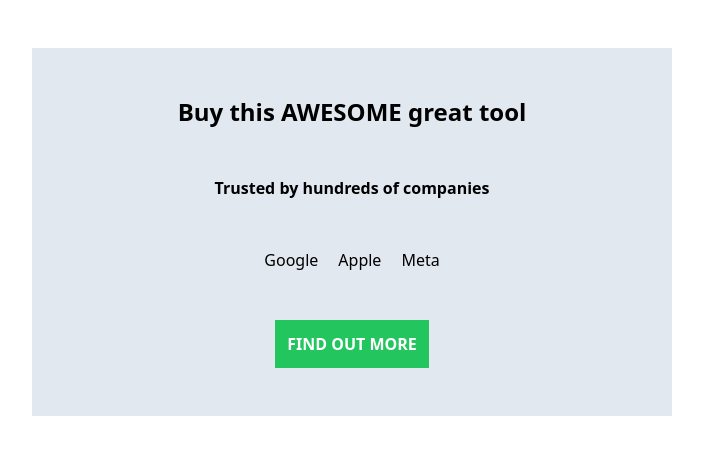
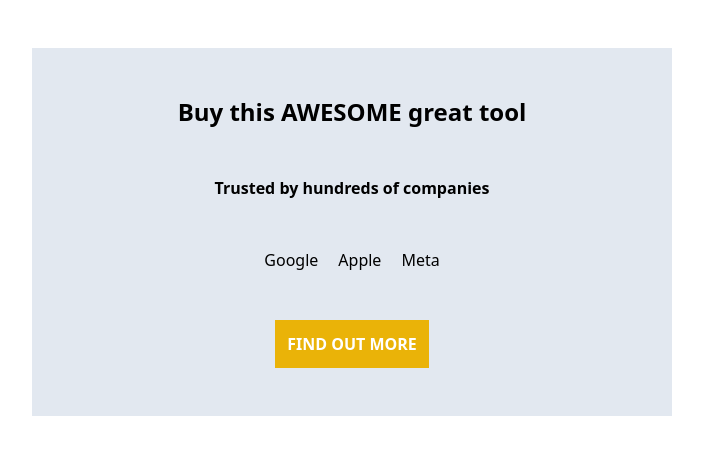
Before and after one commit to esralpay/TestFirstWeek, a website: page index.html in a window 1280 px wide. Shown: the whole page, without its empty margins (288-991 px from the left). Drawn offline with Linux system fonts and the light colour scheme.

Commit message:
change button bgcolor

```diff
--- a/index.html
+++ b/index.html
@@ -14,7 +14,7 @@
 				<li>Apple</li>
 				<li>Meta</li>
 			</ul>
-			<button class="bg-green-500 m-12 p-3 text-white uppercase font-bold">Find out more</button>
+			<button class="bg-yellow-500 m-12 p-3 text-white uppercase font-bold">Find out more</button>
 		</div>
 	</div>
 </body>
```
Also changed, not shown: output.css.
